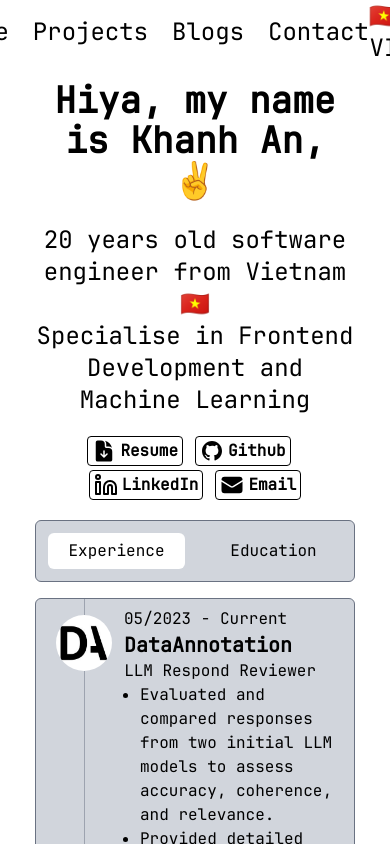
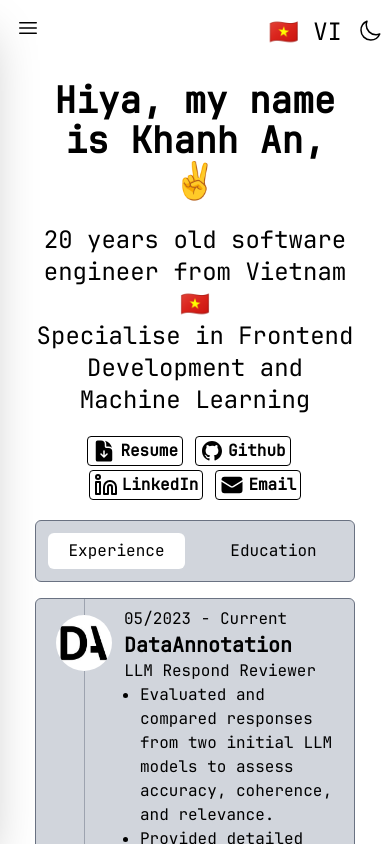
Before and after one commit to KanTheCodingNoob/Portfolio, a React (Vite) app: page / in a window 390 px wide. Shown: the top 844 px of the page. Built offline with nearby package versions, Linux system fonts and the light colour scheme.

Commit message:
Sidebar button for mobile

```diff
--- a/src/components/Navigation.tsx
+++ b/src/components/Navigation.tsx
@@ -2,6 +2,7 @@ import {Link} from "react-router-dom";
 import {useTranslation} from "react-i18next";
 import i18n from "i18next";
 import {useThemeContext} from "../contexts/themeContext.ts";
+import Sidebar from "./Sidebar.tsx";
 
 export default function Navigation() {
     const {t} = useTranslation();
@@ -9,14 +10,15 @@ export default function Navigation() {
 
     return (
         <nav className="flex justify-center w-full h-16 text-2xl fixed top-0 left-0 px-2 backdrop-blur z-50">
-            <div className="flex justify-between items-center w-240">
-                <div>
-                    <ul className="flex space-x-6 items-center justify-between text-2xl">
+            <div className="flex justify-between items-center w-full">
+                <div className="flex items-center">
+                    <ul className="hidden md:flex space-x-6 items-center justify-between text-2xl">
                         <li><Link to={"/"}>{t('home')}</Link></li>
                         <li><Link to={"/projects"}>{t('projects')}</Link></li>
                         <li><Link to={"/blogs"}>{t('blogs')}</Link></li>
                         <li><Link to={"/contact"}>{t('contact')}</Link></li>
                     </ul>
+                    <Sidebar />
                 </div>
                 <div>
                     <ul className="flex space-x-4 items-center justify-between">
--- /dev/null
+++ b/src/components/Sidebar.tsx
@@ -0,0 +1,40 @@
+import {useState} from "react";
+import {Link} from "react-router-dom";
+import {useTranslation} from "react-i18next";
+import {useThemeContext} from "../contexts/themeContext.ts";
+
+export default function Sidebar() {
+    const [isSidebarOpen, setIsSidebarOpen] = useState(false);
+    const {t} = useTranslation();
+    const {theme} = useThemeContext();
+
+    return (
+        <div>
+            {/* Burger button */}
+            <button
+                className="cursor-pointer fixed top-4 left-4 z-50 md:hidden"
+                onClick={() => setIsSidebarOpen(!isSidebarOpen)}
+            >
+                <svg xmlns="http://www.w3.org/2000/svg" fill="none"
+                     viewBox="0 0 24 24" strokeWidth={1.5}
+                     stroke="currentColor" className="size-6">
+                    <path strokeLinecap="round" strokeLinejoin="round"
+                          d="M3.75 6.75h16.5M3.75 12h16.5m-16.5 5.25h16.5"/>
+                </svg>
+            </button>
+
+            {/* Sidebar */}
+            <aside className={`fixed top-0 left-0 w-40
+               ${theme === 'dark' ? 'bg-slate-950' : 'bg-gray-400'}
+               ${isSidebarOpen ? 'translate-x-0' : '-translate-x-full'}
+               h-screen z-40 shadow-2xl transition-transform duration-300 transform md:hidden`}>
+                <ul className="flex flex-col space-y-4 px-6 py-4 text-xl mt-12">
+                    <li><Link to="/" onClick={() => setIsSidebarOpen(false)}>{t('home')}</Link></li>
+                    <li><Link to="/projects" onClick={() => setIsSidebarOpen(false)}>{t('projects')}</Link></li>
+                    <li><Link to="/blogs" onClick={() => setIsSidebarOpen(false)}>{t('blogs')}</Link></li>
+                    <li><Link to="/contact" onClick={() => setIsSidebarOpen(false)}>{t('contact')}</Link></li>
+                </ul>
+            </aside>
+        </div>
+    )
+}
```
